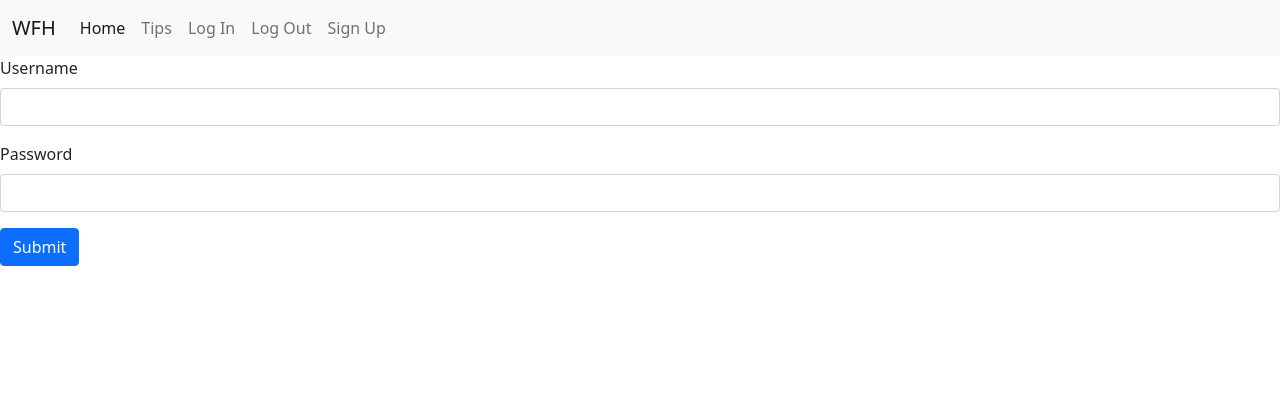
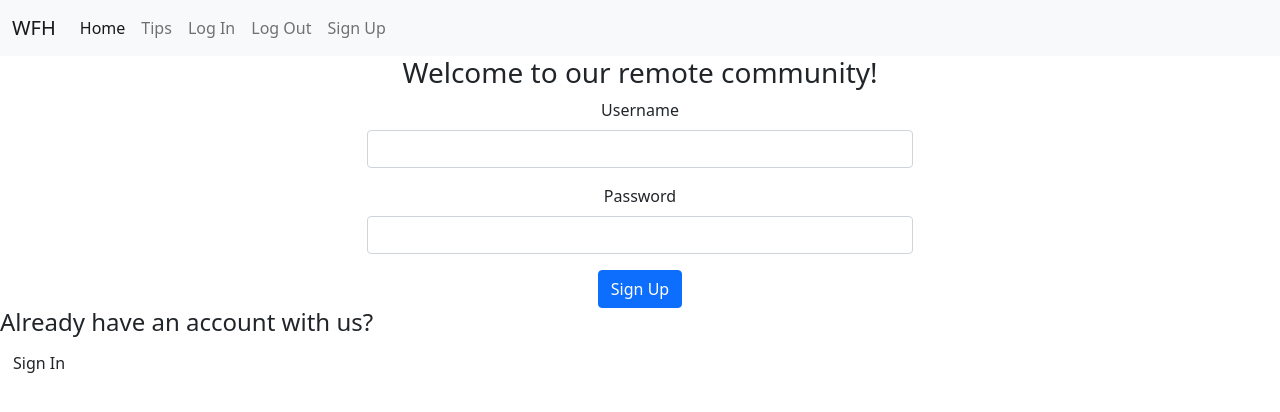
Before and after one commit to chloelewisdev/milestone-project-3, a Flask app: template templates/signup.html in a window 1280 px wide. Shown: the top 412 px of the page. Run offline with Flask 2, Linux system fonts and the light colour scheme; the template is opened without the code that fills it, so the values that code supplies are empty; some libraries are stand-ins or nearby versions.

Commit message:
Styling added to signup form

```diff
--- a/app.py
+++ b/app.py
@@ -24,8 +24,8 @@ def index():
     return render_template("index.html")
 
 
-@app.route("/signup", methods=["GET", "POST"])
-def signup():
+@app.route("/sign_up", methods=["GET", "POST"])
+def sign_up():
     return render_template("signup.html")
 
 
--- a/templates/base.html
+++ b/templates/base.html
@@ -25,7 +25,7 @@
                     <a class="nav-link" href="{{url_for('tips')}}">Tips</a>
                     <a class="nav-link" href="#">Log In</a>
                     <a class="nav-link" href="#">Log Out</a>
-                    <a class="nav-link" href="{{url_for('signup')}}">Sign Up</a>
+                    <a class="nav-link" href="{{url_for('sign_up')}}">Sign Up</a>
                 </div>
                 </div>
             </div>
--- a/templates/signup.html
+++ b/templates/signup.html
@@ -2,17 +2,33 @@
 
 {% block content %}
 
-
-<form method="POST" action="{{ url_for('signup') }}">
+<div class="container">
+    <div class="row">
+        <div class="col-md-12 text-center">
+            <h3>Welcome to our remote community!</h3>
+        </div>
+    </div>
+    <div class="row justify-content-center">
+        <div class="col-12 col-md-6 text-center">
+            <form method="POST" action="{{ url_for('sign_up') }}">
                 <div class="mb-3">
                     <label for="username" class="form-label">Username</label>
-    <input type="text" class="form-control" id="username" placceholder="username">
+                    <input type="text" class="form-control" id="username" placceholder="username" name="username"
+                        required>
                 </div>
                 <div class="mb-3">
                     <label for="password" class="form-label">Password</label>
-    <input type="password" class="form-control" id="password">
+                    <input type="password" class="form-control" id="password" name="password" required>
                 </div>
-  <button type="submit" class="btn btn-primary">Submit</button>
+                <button type="submit" class="btn btn-primary">Sign Up</button>
             </form>
-
+        </div>
+    </div>
+</div>
+<div class="col-12 col-md-6 justify-content-center">
+        <div>
+            <h4 class="smaller-heading">Already have an account with us?</h4>
+            <a class="btn" id="redirect-signin-btn" href="#">Sign In</a>
+        </div>
+</div>
 {% endblock %}
```
Lines whose indentation alone changed are shown as unchanged.
